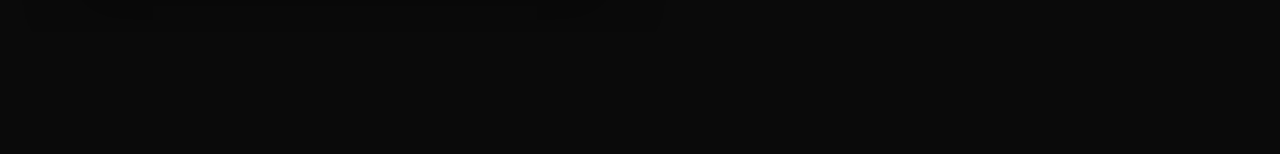
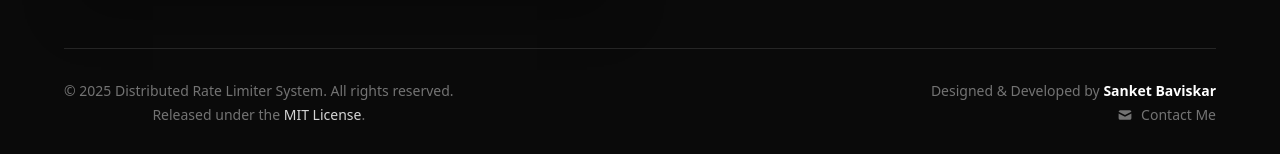
Before and after one commit to SanketBaviskar/rate-limiter, a React app in the folder frontend/: page / in a window 1280 px wide. Shown: the part 1022-1176 px from the top of the page. Before the commit the page ends 1054 px from the top, so only its background shows below. Built offline with nearby package versions, Linux system fonts and the light colour scheme; no server answers; the HTML template or start-up script is replaced by a standard one.

Commit message:
feat: add initial dashboard component for visualizing rate limiter metrics and interactions

```diff
--- a/frontend/src/components/Dashboard.jsx
+++ b/frontend/src/components/Dashboard.jsx
@@ -189,6 +189,48 @@ const Dashboard = () => {
 						<TrafficVisualizer trigger={triggerVisualizer} />
 					</div>
 				</div>
+
+				<footer className="mt-12 pt-8 border-t border-neutral-800 text-center text-neutral-500 text-sm">
+					<div className="flex flex-col md:flex-row justify-between items-center gap-4">
+						<div>
+							<p>
+								© 2025 Distributed Rate Limiter System. All
+								rights reserved.
+							</p>
+							<p className="mt-1">
+								Released under the{" "}
+								<span className="text-neutral-300">
+									MIT License
+								</span>
+								.
+							</p>
+						</div>
+
+						<div className="flex flex-col items-center md:items-end">
+							<p>
+								Designed & Developed by{" "}
+								<span className="text-white font-semibold">
+									Sanket Baviskar
+								</span>
+							</p>
+							<a
+								href="mailto:sanket@example.com"
+								className="mt-1 hover:text-blue-400 transition-colors flex items-center gap-2"
+							>
+								<svg
+									xmlns="http://www.w3.org/2000/svg"
+									className="h-4 w-4"
+									viewBox="0 0 20 20"
+									fill="currentColor"
+								>
+									<path d="M2.003 5.884L10 9.882l7.997-3.998A2 2 0 0016 4H4a2 2 0 00-1.997 1.884z" />
+									<path d="M18 8.118l-8 4-8-4V14a2 2 0 002 2h12a2 2 0 002-2V8.118z" />
+								</svg>
+								Contact Me
+							</a>
+						</div>
+					</div>
+				</footer>
 			</div>
 		</div>
 	);
```
